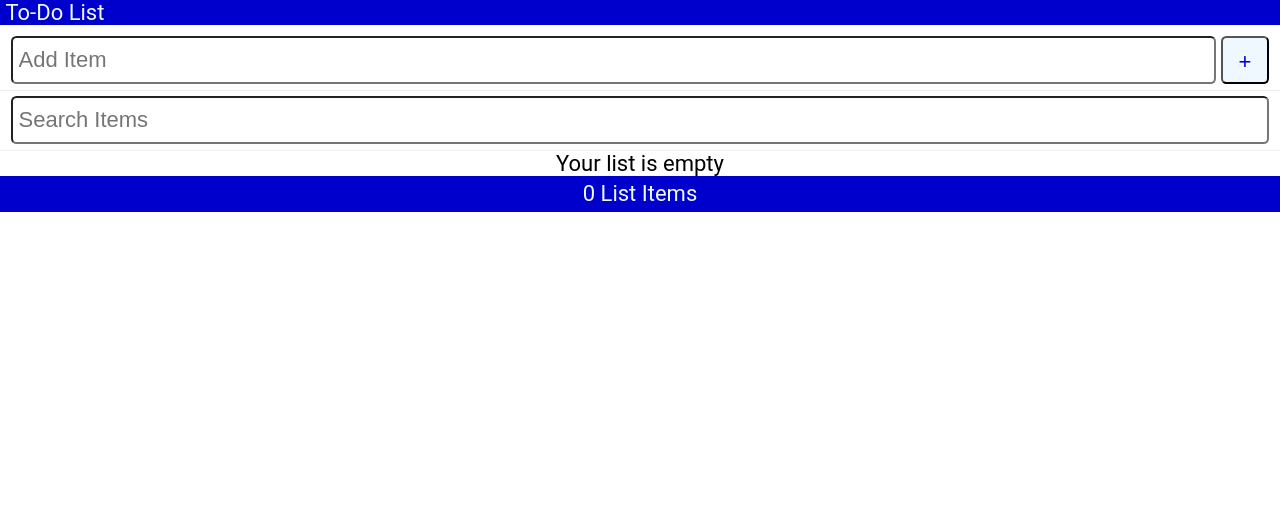
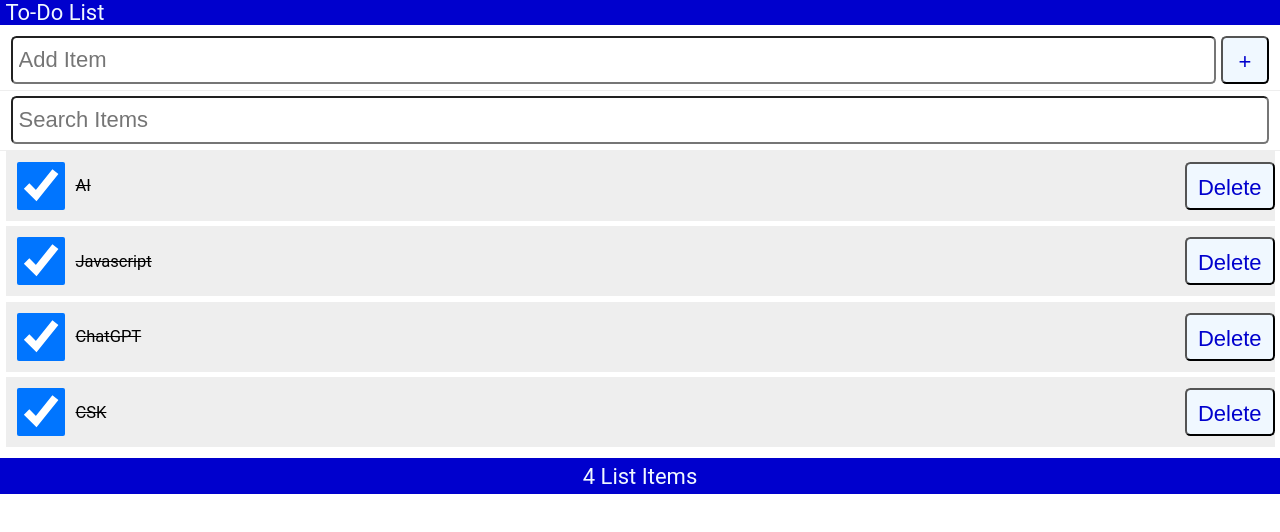
Before and after one commit to Sanyuvi/learnreact, a React (Create React App) app: page / in a window 1280 px wide. Shown: the top 532 px of the page. Built offline with nearby package versions, Linux system fonts and the light colour scheme; data requests are answered from the project's data file.

Commit message:
fetch , UI error handling completed

```diff
--- a/data/db.json
+++ b/data/db.json
@@ -2,12 +2,12 @@
     "items":[
         {
             "id":1,
-            "checked":"false",
+            "checked":"true",
             "item":"AI"
         },
          {
             "id":2,
-            "checked":"false",
+            "checked":"true",
             "item":"Javascript"
         },
          {
--- a/src/App.js
+++ b/src/App.js
@@ -8,12 +8,30 @@
 
 function App() {
   //learning useState hooks & state management
+  const API_URL = "http://localhost:3500/items";
   const [items, setItems] = useState([]);
   const [newItem, setNewItem] = useState("");
   const [search, setSearch] = useState("");
+  const [fetchError, setFetchError] = useState(null);
+  const [isLoading, setIsLoading] = useState(true);
   useEffect(() => {
-    JSON.parse(localStorage.getItem("todo-list"));
-  }, [items]);
+    const fetchItems = async () => {
+      try {
+        const response = await fetch(API_URL);
+        if (!response.ok) throw Error("Data not received");
+        const listItems = await response.json();
+        setItems(listItems);
+        setFetchError(null);
+      } catch (error) {
+        setFetchError(error.message);
+      } finally {
+        setIsLoading(false);
+      }
+    };
+    setTimeout(() => {
+      (async () => await fetchItems())();
+    }, 2000);
+  }, []);
   const addItems = (item) => {
     const id = items.length ? items[items.length - 1].id + 1 : 1;
     const newAddItem = { id, checked: false, item };
@@ -49,6 +67,10 @@
         handleSubmit={handleSubmit}
       />
       <SearchItem search={search} setSearch={setSearch} />
+      <main>
+        {isLoading && <p>Loading items...</p>}
+        {fetchError && <p>{`Error:${fetchError}`}</p>}
+        {!isLoading && !fetchError && (
           <Content
             items={items.filter((item) =>
               item.item.toLowerCase().includes(search.toLowerCase())
@@ -56,6 +78,8 @@
             handleCheck={handleCheck}
             handleDelete={handleDelete}
           />
+        )}
+      </main>
       <Footer length={items.length} />
     </div>
   );
--- a/src/components/content.js
+++ b/src/components/content.js
@@ -3,7 +3,7 @@
 
 export const Content = ({ items, handleCheck, handleDelete }) => {
   return (
-    <main>
+    <>
       {items.length ? (
         <ItemList
           items={items}
@@ -13,6 +13,6 @@
       ) : (
         <p>Your list is empty</p>
       )}
-    </main>
+    </>
   );
 };
```
Lines whose indentation alone changed are shown as unchanged.
